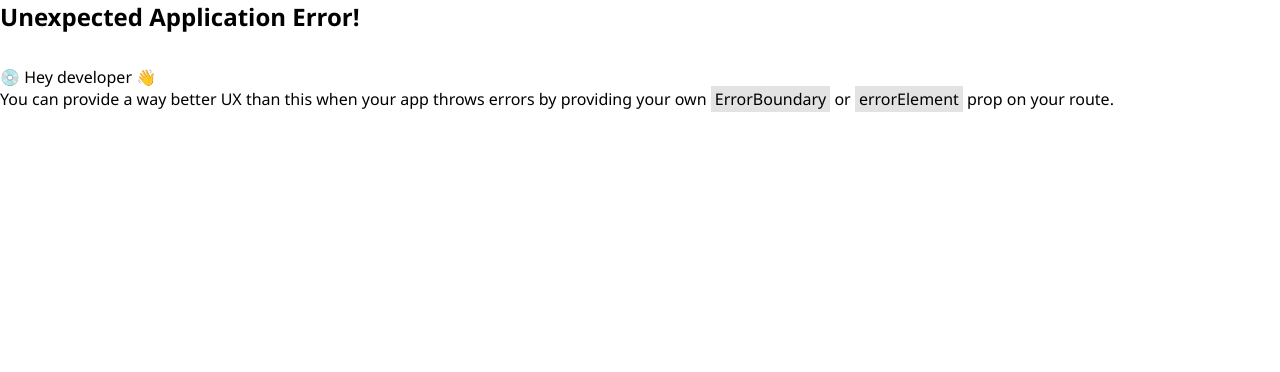
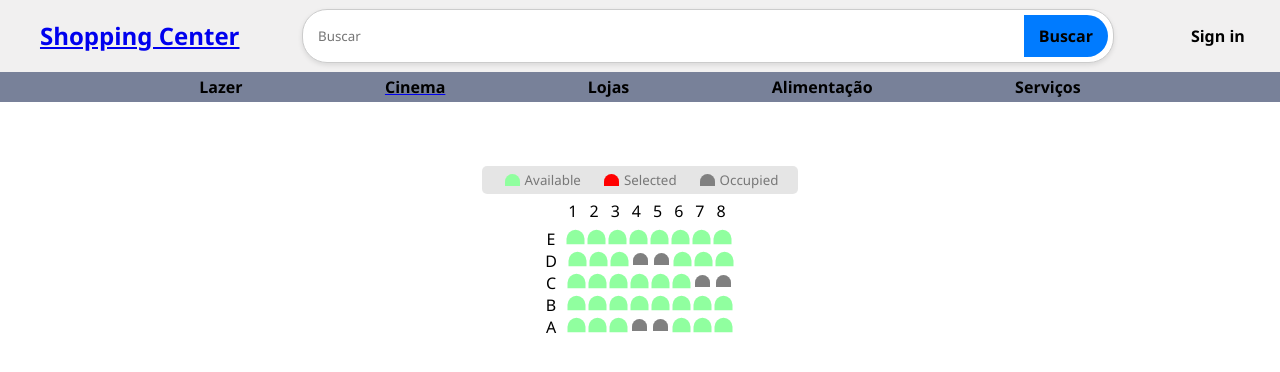
Before and after one commit to ThiagoIndalecio/front-cineaart, a React (Vite) app: page /seats in a window 1280 px wide. Before the commit this address had no page. Shown: the top 372 px of the page. Built offline with nearby package versions, Linux system fonts and the light colour scheme.

Commit message:
feature: seat selection page

```diff
--- a/package.json
+++ b/package.json
@@ -18,6 +18,7 @@
     "react": "^18.2.0",
     "react-dom": "^18.2.0",
     "react-router-dom": "^6.23.1",
+    "styled-components": "^6.1.11",
     "swiper": "^11.1.4"
   },
   "devDependencies": {
--- a/src/components/category.jsx
+++ b/src/components/category.jsx
@@ -1,5 +1,4 @@
 import React from "react";
-import Movie from '../routers/Movie'
 import { Link } from "react-router-dom";
 import '../styles/category.css'
 
--- a/src/components/modal-choose-seat.jsx
+++ b/src/components/modal-choose-seat.jsx
@@ -1,24 +1,24 @@
 import React, { useState } from 'react';
+import {RowNumberContainer, SeatsModalContainer} from "../styles/seatsModal.jsx";
 
 const ModalChooseSeat = () => {
     const [selectedMovie, setSelectedMovie] = useState(16);
     const [selectedSeats, setSelectedSeats] = useState([]);
 
-    const movieOptions = [
-        { value: 16, label: 'Avengers: End Game ($16)' },
-        { value: 20, label: 'Dark Knight ($20)' },
-        { value: 10, label: 'Harry Potter and the Goblet of Fire ($10)' },
-        { value: 12, label: 'Transformers ($12)' },
-    ];
+    const rowIndexRowLetterRelation = {
+        1: 'E',
+        2: 'D',
+        3: 'C',
+        4: 'B',
+        5: 'A',
+    }
 
     const seats = [
-        // Array of rows, each containing an array of seats
         ['', '', '', '', '', '', '', ''],
         ['', '', '', 'occupied', 'occupied', '', '', ''],
         ['', '', '', '', '', '', 'occupied', 'occupied'],
         ['', '', '', '', '', '', '', ''],
         ['', '', '', 'occupied', 'occupied', '', '', ''],
-        ['', 'occupied', '', '', '', 'occupied', 'occupied', ''],
     ];
 
     const handleMovieChange = (e) => {
@@ -50,18 +50,7 @@ const ModalChooseSeat = () => {
     const totalPrice = selectedSeats.length * selectedMovie;
 
     return (
-        <div>
-            <div className="move-container">
-                <label>Pick a movie:</label>
-                <select id="movie" value={selectedMovie} onChange={handleMovieChange}>
-                    {movieOptions.map((option) => (
-                        <option key={option.value} value={option.value}>
-                            {option.label}
-                        </option>
-                    ))}
-                </select>
-            </div>
-
+        <SeatsModalContainer>
             <ul className="showcase">
                 <li>
                     <div className="seat"></div>
@@ -79,8 +68,21 @@ const ModalChooseSeat = () => {
 
             <div className="container">
                 <div className="screen"></div>
+
+                <RowNumberContainer>
+                    <div>1</div>
+                    <div>2</div>
+                    <div>3</div>
+                    <div>4</div>
+                    <div>5</div>
+                    <div>6</div>
+                    <div>7</div>
+                    <div>8</div>
+                </RowNumberContainer>
+
                 {seats.map((row, rowIndex) => (
                     <div className="row" key={rowIndex}>
+                        <div style={{marginRight: "10px"}}>{rowIndexRowLetterRelation[rowIndex + 1]}</div>
                         {row.map((seat, seatIndex) => (
                             <div
                                 key={seatIndex}
@@ -91,12 +93,7 @@ const ModalChooseSeat = () => {
                     </div>
                 ))}
             </div>
-
-            <p className="text">
-                You have selected <span id="count">{selectedSeats.length}</span> seats for the price of $
-                <span id="total">{totalPrice}</span>!
-            </p>
-        </div>
+        </SeatsModalContainer>
     );
 };
 
--- a/src/main.jsx
+++ b/src/main.jsx
@@ -4,6 +4,7 @@ import { createBrowserRouter, RouterProvider} from "react-router-dom";
 import Home  from './routers/Home.jsx'
 import Movie from './routers/Movie.jsx'
 import App from './App.jsx';
+import ModalChooseSeat from "./components/modal-choose-seat.jsx";
 
 const router = createBrowserRouter([
   {
@@ -17,6 +18,10 @@ const router = createBrowserRouter([
       {
         path: "/movie",
         element: <Movie />
+      },
+      {
+        path: "/seats",
+        element: <ModalChooseSeat />
       }
     ]
   },
--- a/src/routers/Home.jsx
+++ b/src/routers/Home.jsx
@@ -1,7 +1,18 @@
-import React from "react";
+import React, {useState} from "react";
 import '../styles/home.css'
 import { Link } from "react-router-dom";
+import ModalChooseSeat from "../components/modal-choose-seat.jsx";
+
 const Home = () => {
+    const [isSeatModalVisible, setIsSeatModalVisible] = useState(false);
+
+    const handleOpenSeatModal = () => {
+        setIsSeatModalVisible(true);
+    };
+
+    const handleCloseSeatModal = () => {
+        setIsSeatModalVisible(false);
+    };
 
     return (
 
@@ -17,7 +28,15 @@ const Home = () => {
                     <div className="top-right">
                         <div className="footer-card">
                             <h4><Link to="/movie">Cinema</Link></h4>
-
+                            <div className="app">
+                                <button onClick={handleOpenSeatModal}>Choose Seats</button>
+                                {isSeatModalVisible && (
+                                    <div className="modal">
+                                        <button className="close-modal" onClick={handleCloseSeatModal}>Close</button>
+                                        <ModalChooseSeat/>
+                                    </div>
+                                )}
+                            </div>
                         </div>
                     </div>
 
--- /dev/null
+++ b/src/styles/seatsModal.jsx
@@ -0,0 +1,98 @@
+import styled from "styled-components";
+
+export const SeatsModalContainer = styled.div`
+    margin-top: 5%;
+    width: 30%;
+    height: 30%;
+    max-width: fit-content;
+    margin-left: auto;
+    margin-right: auto;
+    select {
+        background-color: #fff;
+        border: 0;
+        border-radius: 5px;
+        font-size: 14px;
+        margin-left: 10px;
+        padding: 5px 15px 5px 15px;
+        -moz-appearance: none;
+        -webkit-appearance: none;
+        appearance: none;
+    }
+
+    .seat {
+        background-color: #90FF9F;
+        height: 12px;
+        width: 15px;
+        margin: 3px;
+        border-top-left-radius: 10px;
+        border-top-right-radius: 10px;
+    }
+
+    .seat.selected {
+        background-color: red;
+    }
+
+    .seat.occupied {
+        background-color: grey;
+    }
+
+    .seat:not(.occupied) {
+        cursor: pointer;
+        transform: scale(1.2);
+    }
+
+    .showcase .seat:not(.occupied) {
+        cursor: default;
+        transform: scale(1);
+    }
+
+    .container {
+        perspective: 1000px;
+        margin-bottom: 3px;
+    }
+
+
+    .showcase {
+        background-color: rgba(0, 0, 0, 0.1);
+        padding: 5px 10px;
+        border-radius: 5px;
+        color: #777;
+        list-style-type: none;
+        display: flex;
+        justify-content: space-between;
+    }
+
+    .showcase li {
+        display: flex;
+        align-items: center;
+        justify-content: center;
+        margin: 0 10px;
+    }
+
+    .showcase li small {
+        margin-left: 2px;
+    }
+
+    .row {
+        display: flex;
+        justify-content: center;
+    }
+
+    p.text {
+        margin: 5px 0;
+    }
+
+    p.text span {
+        color: #6feaf6;
+    }
+`
+
+export const RowNumberContainer = styled.div`
+    display: flex;
+    align-items: center;
+    justify-content: center;
+    margin-left: 14px;
+    div {
+        margin: 6px;
+    }
+`
```
Also changed, not shown: 1 other file (tests, documents, lock files or other folders).
